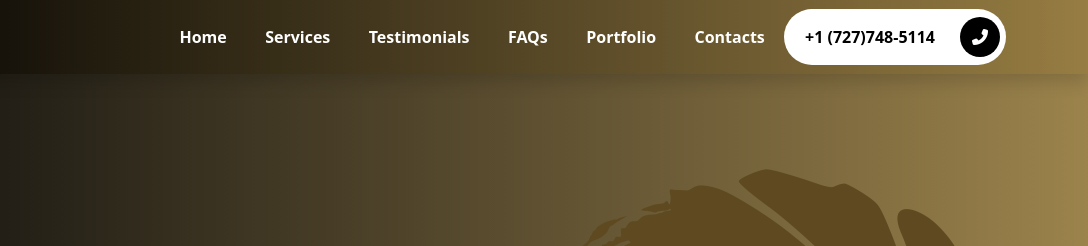
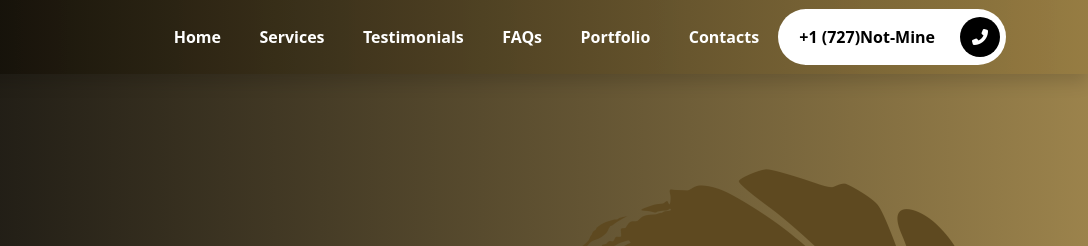
Before and after one commit to Agohige-Tech/007-Portfolio, a website: page index.html in a window 1280 px wide. Shown: the top 246 px of the page, 192-1280 px from the left. Drawn offline with nearby package versions, Linux system fonts and the light colour scheme; files that its build step writes are made by us from their sources.

Commit message:
phone update

```diff
--- a/index.html
+++ b/index.html
@@ -42,7 +42,7 @@
                 <a class="nav-link" href="#">Contacts</a>
               </li>
             </ul>
-            <button type="button" class="rounded-pill btn-rounded">+1 (727)748-5114
+            <button type="button" class="rounded-pill btn-rounded">+1 (727)Not-Mine
                 <span>
                     <i class="fas fa-phone-alt"></i>
                   </span>
```
